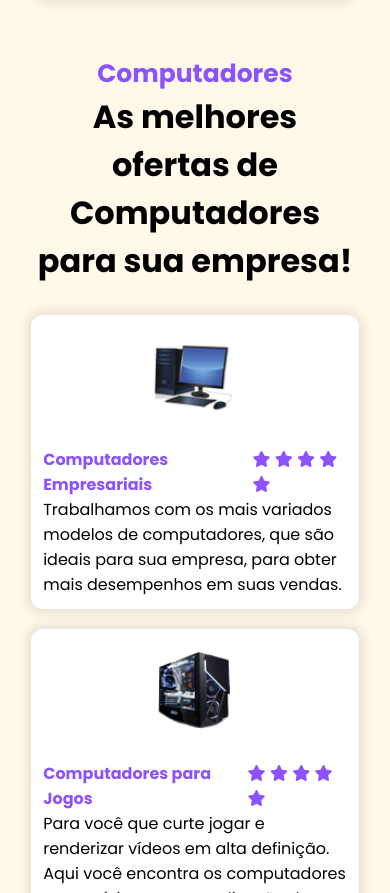
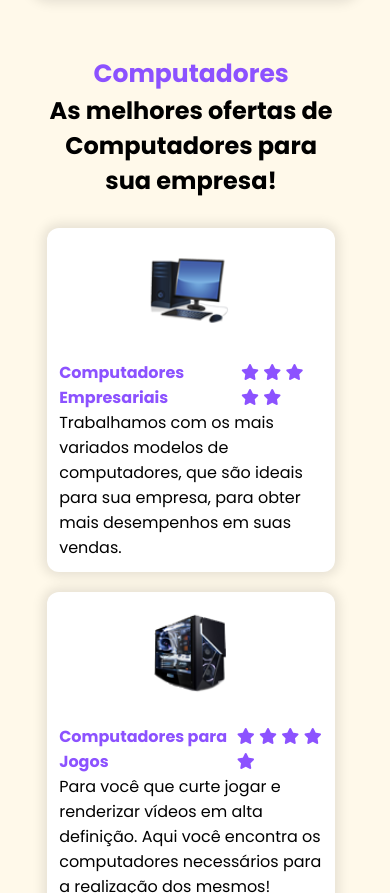
Before and after one commit to HerickSz/InfinityTecnologia, a plain HTML site: page servicos.html in a window 390 px wide. Shown: the part 3054-3947 px from the top of the page. Drawn offline with nearby package versions, Linux system fonts and the light colour scheme.

Commit message:
up respon

```diff
--- a/src/styles/styles.css
+++ b/src/styles/styles.css
@@ -37,6 +37,8 @@ section {
 }
 
 .btn-default {
+    text-decoration: none;
+    color: #000;
     border: none;
     display: flex;
     align-items: center;
@@ -150,6 +152,13 @@ a:hover {
 
 
 @media (max-width: 600px) {
+    content {
+        width: 80%;
+    }
+
+    #testimonials {
+        width: 98%;
+    }
 
     #container-2 {
         width: 100vw;
--- a/src/styles/testimonials.css
+++ b/src/styles/testimonials.css
@@ -77,11 +77,11 @@
 
 @media screen and (max-width: 600px) {
     #testimonials .section-subtitle {
-        font-size: 2rem;
+        font-size: 1.5rem;
     }
 
     #testimonials_content {
-        width: 100%;
+        width: 90%;
     }
 
     .feedback {
```
Also changed, not shown: src/styles/menu.css (line endings or trailing spaces).
